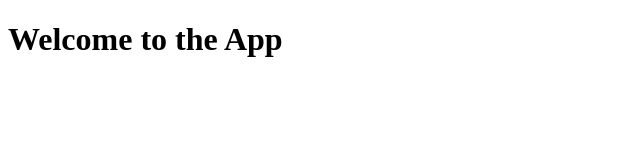
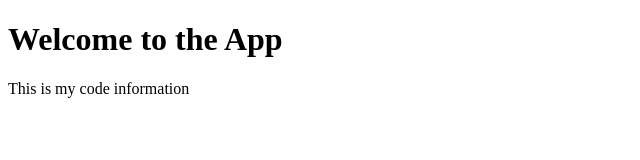
Before and after one commit to amar-jondhalekar/GrowApp, a plain HTML site: page index.html in a window 1280 px wide. Shown: the whole page, without its empty margins (0-640 px from the left). Drawn offline with Linux system fonts and the light colour scheme.

Commit message:
added info

```diff
--- a/index.html
+++ b/index.html
@@ -7,5 +7,6 @@
 </head>
 <body>
     <h1> Welcome to the App </h1>
+    <p> This is my code information </p>
 </body>
 </html>
```
